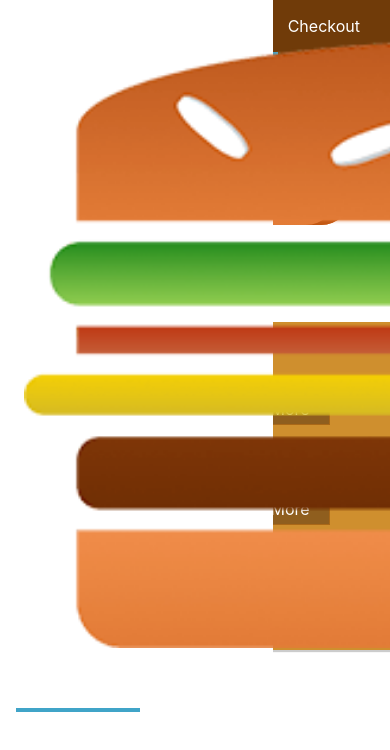
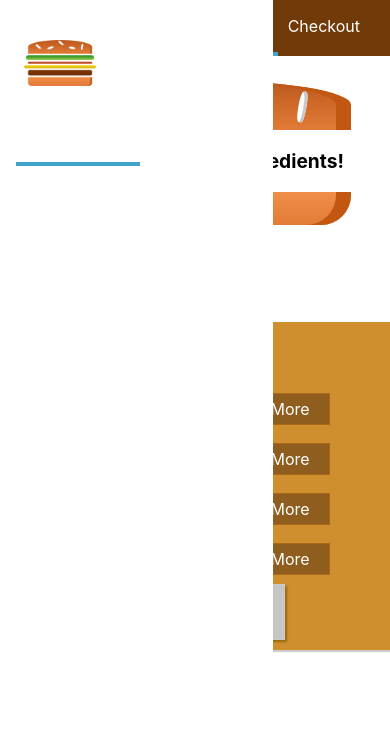
Before and after one commit to akarasev/burger-app, a React (Create React App) app: page / in a window 390 px wide. Shown: the top 750 px of the page. Built offline with nearby package versions, Linux system fonts and the light colour scheme.

Commit message:
Applied responsive design to Logo component.

```diff
--- a/src/components/Navigation/SideDrawer/SideDrawer.js
+++ b/src/components/Navigation/SideDrawer/SideDrawer.js
@@ -9,7 +9,9 @@ const sideDrawer = () => {
 
     return (
         <div className={styles.SideDrawer}>
-            <Logo/>
+            <div className={styles.Logo}>
+                <Logo/>
+            </div>
             <nav>
                 <NavigationItems/>
             </nav>
--- a/src/components/Navigation/SideDrawer/SideDrawer.module.css
+++ b/src/components/Navigation/SideDrawer/SideDrawer.module.css
@@ -25,3 +25,7 @@
 .Close {
     transform: translateX(-100%);
 }
+
+.Logo {
+    height: 10%;
+}
--- a/src/components/Navigation/Toolbar/Toolbar.js
+++ b/src/components/Navigation/Toolbar/Toolbar.js
@@ -8,7 +8,9 @@ import NavigationItems from '../NavigationItems/NavigationItems';
 const toolbar = () => (
     <header className={styles.Toolbar}>
         <div>MENU</div>
-        <Logo/>
+        <div className={styles.Logo}>
+            <Logo/>
+        </div>
         <nav>
             <NavigationItems/>
         </nav>
--- a/src/components/Navigation/Toolbar/Toolbar.module.css
+++ b/src/components/Navigation/Toolbar/Toolbar.module.css
@@ -16,3 +16,7 @@
 .Toolbar nav {
     height: 100%;
 }
+
+.Logo {
+    height: 80%;
+}
```
